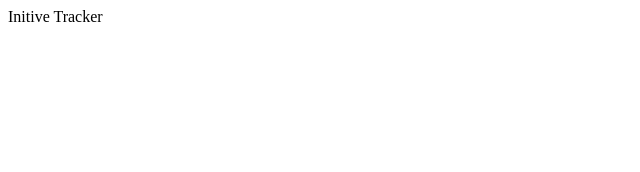
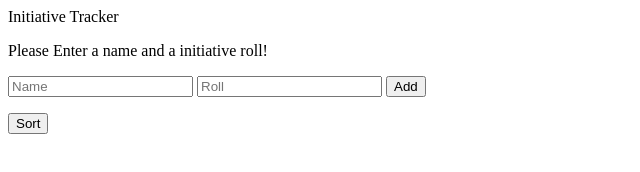
Before and after one commit to bdmecham/Rollinitiative, a plain HTML site: page index.html in a window 1280 px wide. Shown: the whole page, without its empty margins (0-640 px from the left). Drawn offline with Linux system fonts and the light colour scheme.

Commit message:
Adding ability to add items and sort the list.

```diff
--- a/index.html
+++ b/index.html
@@ -3,14 +3,43 @@
 <head>
     <meta charset="UTF-8">
     <meta name="viewport" content="width=device-width, initial-scale=1.0">
-    <title>Initive Tracker</title>
+    <title>Initiative Tracker</title>
 </head>
 <body>
-    <header>Initive Tracker</header>
+    <header>Initiative Tracker</header>
     <main>
 
+        <div>
+            <p>Please Enter a name and a initiative roll!</p>
+            <form id="list-input">
+                <input type="text" name="charName" id="list-input-name" placeholder="Name">
+                <input type="number" name="initRoll" id="list-input-number" placeholder="Roll">
+                <input type="button" value="Add" onclick="addCharacter(charName.value,initRoll.value)">
+            </form>
 
+        </div>
+
+        <ul id="init-list">
+            <!-- <li>
+                12 Thorne
+            </li>
+            <li>
+                15 Leonel
+            </li>
+            <li>
+                8 Virram
+            </li>
+            <li>
+                21 Swift
+            </li>
+            <li>
+                10 Goblin Chief
+            </li> -->
+        </ul>
+
+        <button onclick="sort()">Sort</button>
     </main>
     <footer></footer>
+    <script src="scripts/script.js"></script>
 </body>
 </html>
--- /dev/null
+++ b/scripts/script.js
@@ -0,0 +1,32 @@
+// Add Function
+function addCharacter(name, num) {
+    var newli = document.createElement("li");
+    newli.appendChild(document.createTextNode(num + " "));
+    newli.appendChild(document.createTextNode(name));
+
+    document.getElementById("init-list").appendChild(newli);
+
+    document.getElementById("list-input").reset();
+}
+
+// Sort Function
+function sort() {
+    var list, i, switching, b, shouldSwitch;
+  list = document.getElementById("init-list");
+  switching = true;
+  while (switching) {
+    switching = false;
+    b = list.getElementsByTagName("li");
+    for (i = 0; i < (b.length - 1); i++) {
+      shouldSwitch = false;
+      if (parseInt(b[i].innerHTML) < parseInt(b[i+1].innerHTML)) {
+        shouldSwitch = true;
+        break;
+      }
+    }
+    if (shouldSwitch) {
+      b[i].parentNode.insertBefore(b[i + 1], b[i]);
+      switching = true;
+    }
+  }
+}
```
